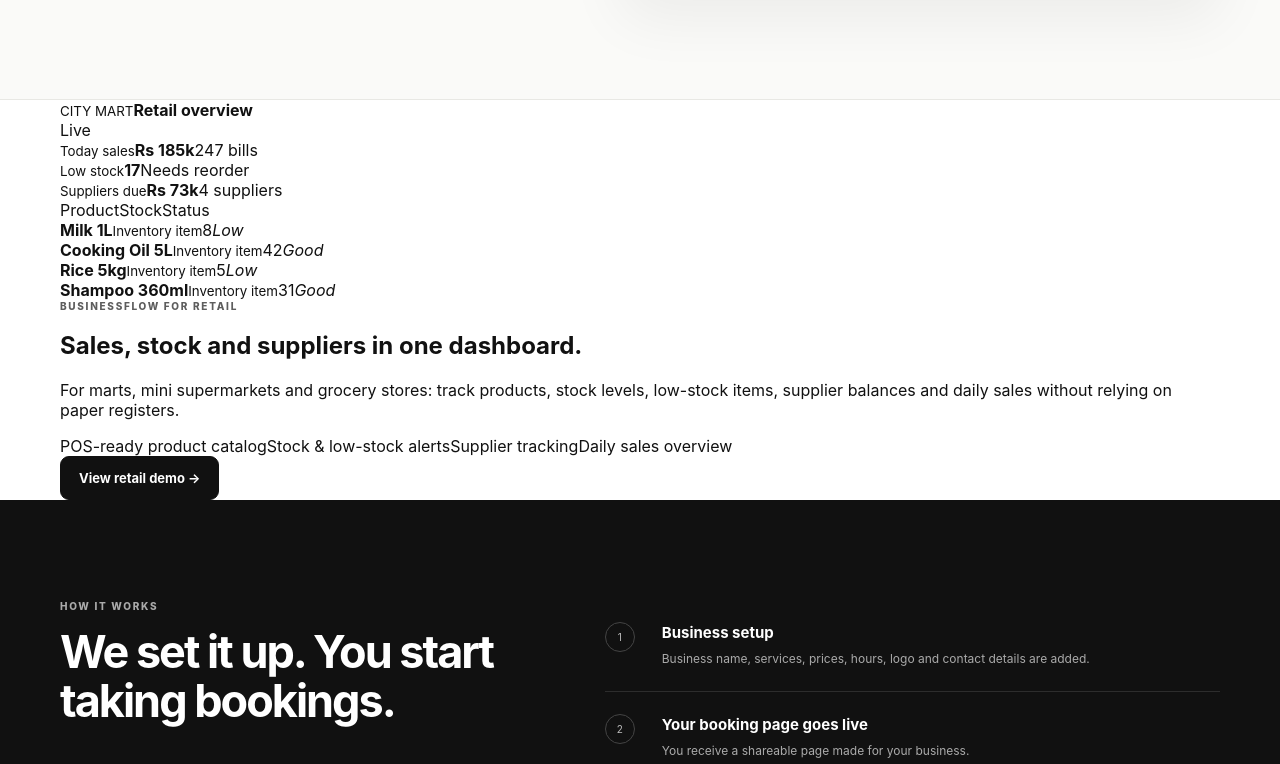
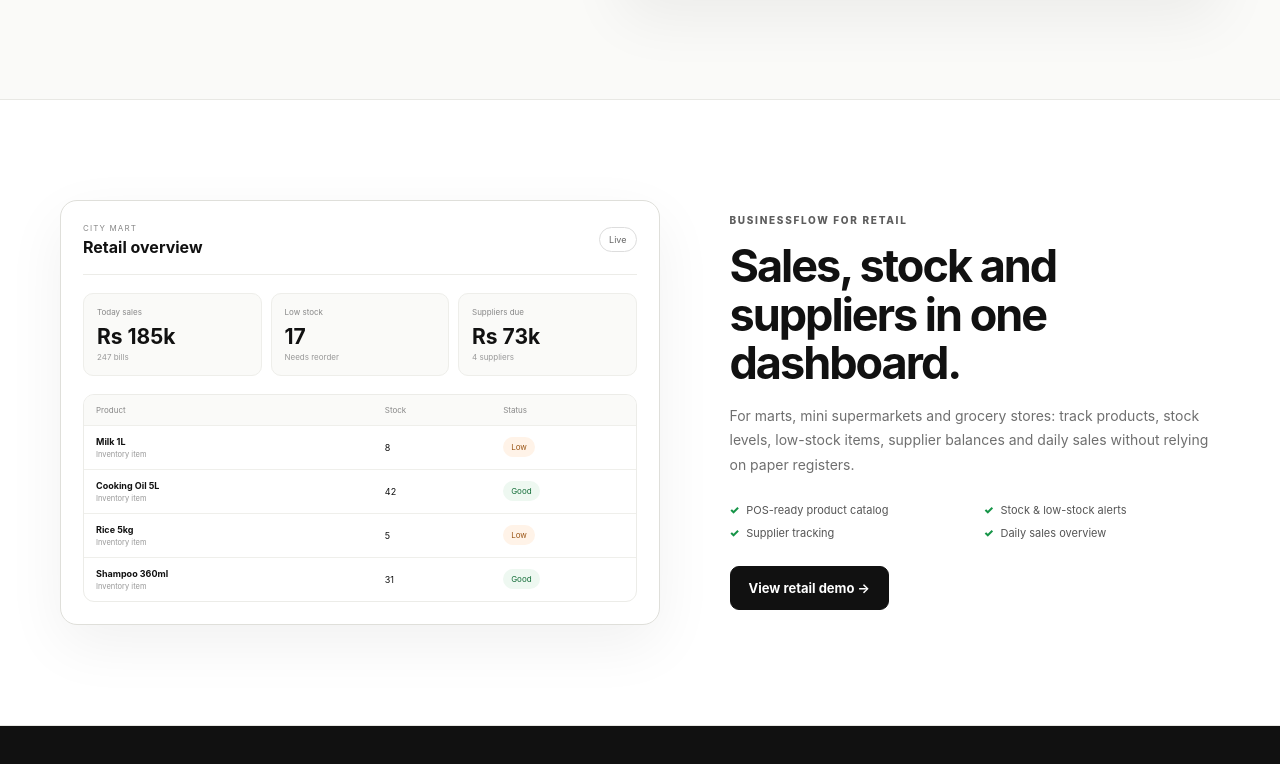
Before and after one commit to hisham123467/forex-mcq, a Next.js app in the folder businessflow/: page / in a window 1280 px wide. Shown: the part 2236-3000 px from the top of the page. Built offline with nearby package versions, Linux system fonts and the light colour scheme.

Commit message:
Style BusinessFlow Retail module

```diff
--- a/businessflow/app/globals.css
+++ b/businessflow/app/globals.css
@@ -63,3 +63,45 @@
 
 @media(max-width:900px){.gymGrid{grid-template-columns:1fr}.gymDemoPage{display:block}.gymDemoSide{display:none}.gymDashStats{grid-template-columns:1fr 1fr}.gymDemoMain{padding:20px}}
 @media(max-width:650px){.gymSection{padding:70px 0}.gymCopy h2{font-size:34px}.gymChecks{grid-template-columns:1fr}.gymMetrics{grid-template-columns:1fr 1fr}.gymMetrics>div:last-child{display:none}.gymDemoTop{align-items:flex-start;gap:12px}.gymDemoTop .btn{display:none}.gymDashStats{gap:8px}.gymDashStats>div{padding:14px}.gymDemoCard{padding:13px}.gymDemoCardHead{align-items:flex-start;gap:10px;flex-direction:column}.gymDemoBottom{grid-template-columns:1fr}}
+
+
+/* retail vertical */
+.retailSection{padding:100px 0;background:#fff;border-bottom:1px solid var(--line)}
+.retailGrid{display:grid;grid-template-columns:1.1fr .9fr;gap:70px;align-items:center}
+.retailCopy h2{font-size:45px;letter-spacing:-2px;line-height:1.08;margin:0 0 16px}
+.retailCopy>p{font-size:14px;line-height:1.75;color:var(--muted);max-width:560px}
+.retailChecks{display:grid;grid-template-columns:1fr 1fr;gap:9px 18px;margin:26px 0}
+.retailChecks span{font-size:11px;color:#555}.retailChecks span:before{content:'✓';font-weight:900;color:var(--green);margin-right:7px}
+.retailPreview{background:#fff;border:1px solid #dfdfda;border-radius:17px;padding:22px;box-shadow:0 20px 60px rgba(0,0,0,.06)}
+.retailPreviewTop{display:flex;align-items:center;justify-content:space-between;padding-bottom:17px;border-bottom:1px solid #ecece8}
+.retailPreviewTop>div{display:flex;flex-direction:column;gap:4px}.retailPreviewTop small{font-size:8px;letter-spacing:1.1px;color:#888}.retailPreviewTop b{font-size:16px}
+.retailPreviewTop>span{font-size:9px;border:1px solid #ddd;border-radius:20px;padding:6px 9px;color:#666}
+.retailMetrics{display:grid;grid-template-columns:repeat(3,1fr);gap:9px;margin:18px 0}
+.retailMetrics>div{background:#fafaf8;border:1px solid #eeeeea;border-radius:10px;padding:13px;display:flex;flex-direction:column}
+.retailMetrics small{font-size:8px;color:#888}.retailMetrics b{font-size:21px;margin:7px 0 3px}.retailMetrics span{font-size:8px;color:#999}
+.retailMiniTable{border:1px solid #ecece8;border-radius:11px;overflow:hidden}
+.retailMiniHead,.retailMiniRow{display:grid;grid-template-columns:1.4fr .55fr .6fr;align-items:center;gap:8px;padding:10px 12px}
+.retailMiniHead{background:#fafaf8;color:#888;font-size:8px}.retailMiniRow{border-top:1px solid #efefeb;font-size:9px}
+.retailMiniRow>span:first-child{display:flex;flex-direction:column;gap:3px}.retailMiniRow small{color:#999}
+.retailMiniRow em{justify-self:start;font-style:normal;font-size:8px;border-radius:20px;padding:5px 8px}.retailMiniRow em.good{background:#eef8f1;color:#176f3b}.retailMiniRow em.low{background:#fff3e8;color:#9b5718}
+
+/* retail demo */
+.retailDemoPage{min-height:100vh;background:#f6f6f4;display:grid;grid-template-columns:235px 1fr}
+.retailDemoSide{background:#111;color:#fff;padding:22px 16px;display:flex;flex-direction:column}
+.retailDemoBusiness{padding:28px 4px 20px;border-bottom:1px solid #292929;display:flex;flex-direction:column;gap:5px}
+.retailDemoBusiness small{font-size:8px;color:#888;letter-spacing:1.2px}.retailDemoBusiness b{font-size:13px}.retailDemoBusiness span{font-size:9px;color:#888}
+.retailDemoSide nav{display:grid;gap:5px;padding-top:18px}.retailDemoSide nav button{border:0;background:transparent;color:#999;text-align:left;padding:11px 10px;border-radius:8px;font-size:12px}.retailDemoSide nav button.selected{background:#242424;color:#fff}
+.retailDemoHint{margin-top:auto;padding:16px 5px;border-top:1px solid #292929;font-size:9px;color:#777}
+.retailDemoMain{padding:32px}.retailDemoTop{display:flex;justify-content:space-between;align-items:center;margin-bottom:24px}
+.retailDemoTop small{font-size:9px;letter-spacing:1.1px;color:#888}.retailDemoTop h1{font-size:30px;letter-spacing:-1.2px;margin:5px 0}.retailDemoTop p{margin:0;color:#777;font-size:11px}
+.retailDashStats{display:grid;grid-template-columns:repeat(4,1fr);gap:12px}
+.retailDashStats>div{background:#fff;border:1px solid #e3e3de;border-radius:12px;padding:18px;display:flex;flex-direction:column}
+.retailDashStats span{font-size:9px;color:#777}.retailDashStats b{font-size:22px;margin:7px 0 4px}.retailDashStats small{font-size:8px;color:#999}
+.retailDemoCard{margin-top:16px;background:#fff;border:1px solid #e3e3de;border-radius:13px;padding:20px}
+.retailDemoCardHead{display:flex;justify-content:space-between;align-items:center;margin-bottom:16px}.retailDemoCardHead small{font-size:8px;letter-spacing:1px;color:#888}.retailDemoCardHead h2{font-size:18px;margin:4px 0}
+.retailFilters{display:flex;gap:6px}.retailFilters button{border:1px solid #ddd;background:#fff;border-radius:20px;padding:6px 10px;font-size:9px}.retailFilters button.active{background:#111;color:#fff;border-color:#111}
+.retailTableWrap{overflow:auto}.retailTable{width:100%;border-collapse:collapse;font-size:10px}.retailTable th{text-align:left;color:#888;font-size:8px;padding:10px;border-bottom:1px solid #ecece7}.retailTable td{padding:12px 10px;border-bottom:1px solid #f0f0ec}.retailTable td:first-child{display:flex;flex-direction:column;gap:3px}.retailTable td small{color:#999}
+.retailGoodTag,.retailLowTag{display:inline-flex;border-radius:20px;padding:5px 8px;font-size:8px;font-weight:800}.retailGoodTag{background:#eef8f1;color:#176f3b}.retailLowTag{background:#fff3e8;color:#9b5718}
+.retailDemoBottom{display:grid;grid-template-columns:repeat(3,1fr);gap:12px;margin-top:16px}.retailDemoBottom>div{background:#fff;border:1px solid #e3e3de;border-radius:12px;padding:20px}.retailDemoBottom small{font-size:8px;letter-spacing:1px;color:#888}.retailDemoBottom h3{font-size:22px;margin:8px 0 5px}.retailDemoBottom p{margin:0;color:#888;font-size:10px}
+@media(max-width:900px){.retailGrid{grid-template-columns:1fr}.retailDemoPage{display:block}.retailDemoSide{display:none}.retailDashStats{grid-template-columns:1fr 1fr}.retailDemoMain{padding:20px}}
+@media(max-width:650px){.retailSection{padding:70px 0}.retailCopy h2{font-size:34px}.retailChecks{grid-template-columns:1fr}.retailMetrics{grid-template-columns:1fr 1fr}.retailMetrics>div:last-child{display:none}.retailDemoTop{align-items:flex-start}.retailDemoTop .btn{display:none}.retailDashStats{gap:8px}.retailDashStats>div{padding:14px}.retailDemoCard{padding:13px}.retailDemoCardHead{align-items:flex-start;gap:10px;flex-direction:column}.retailDemoBottom{grid-template-columns:1fr}}
```
